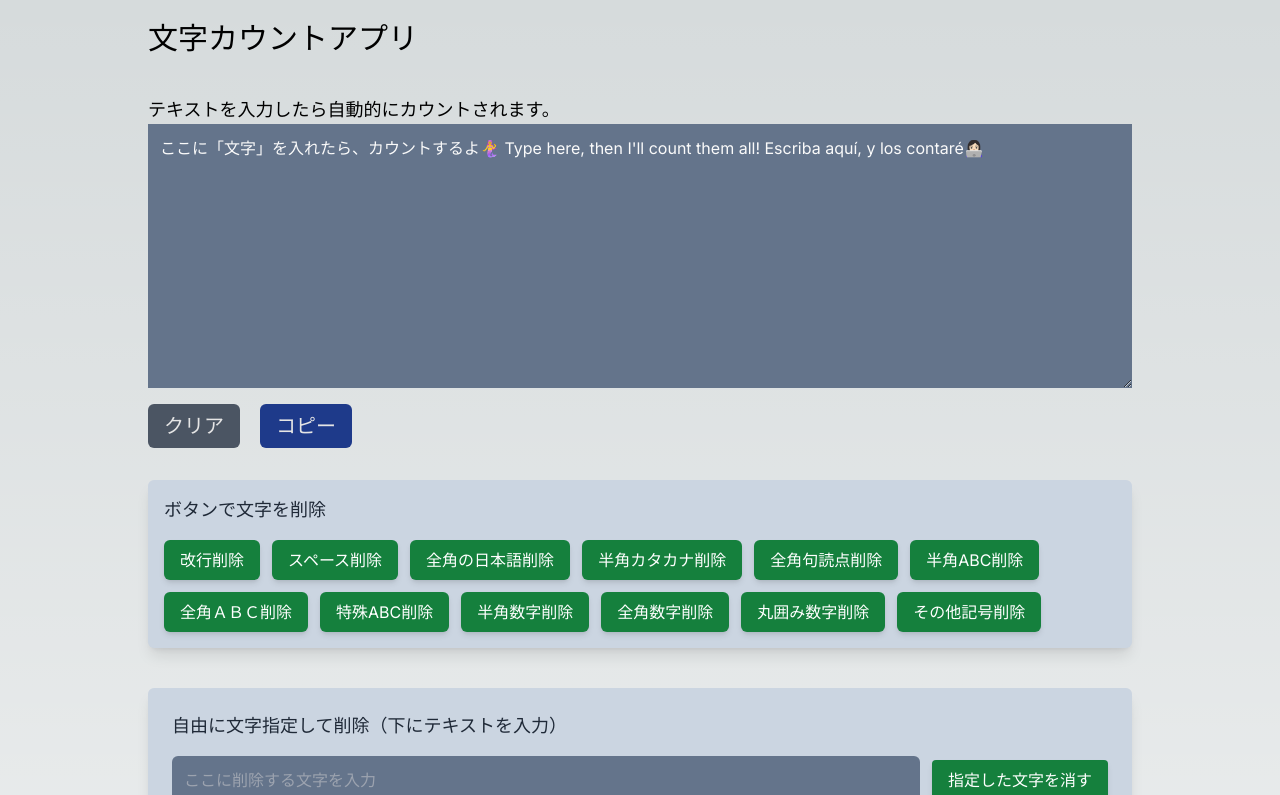
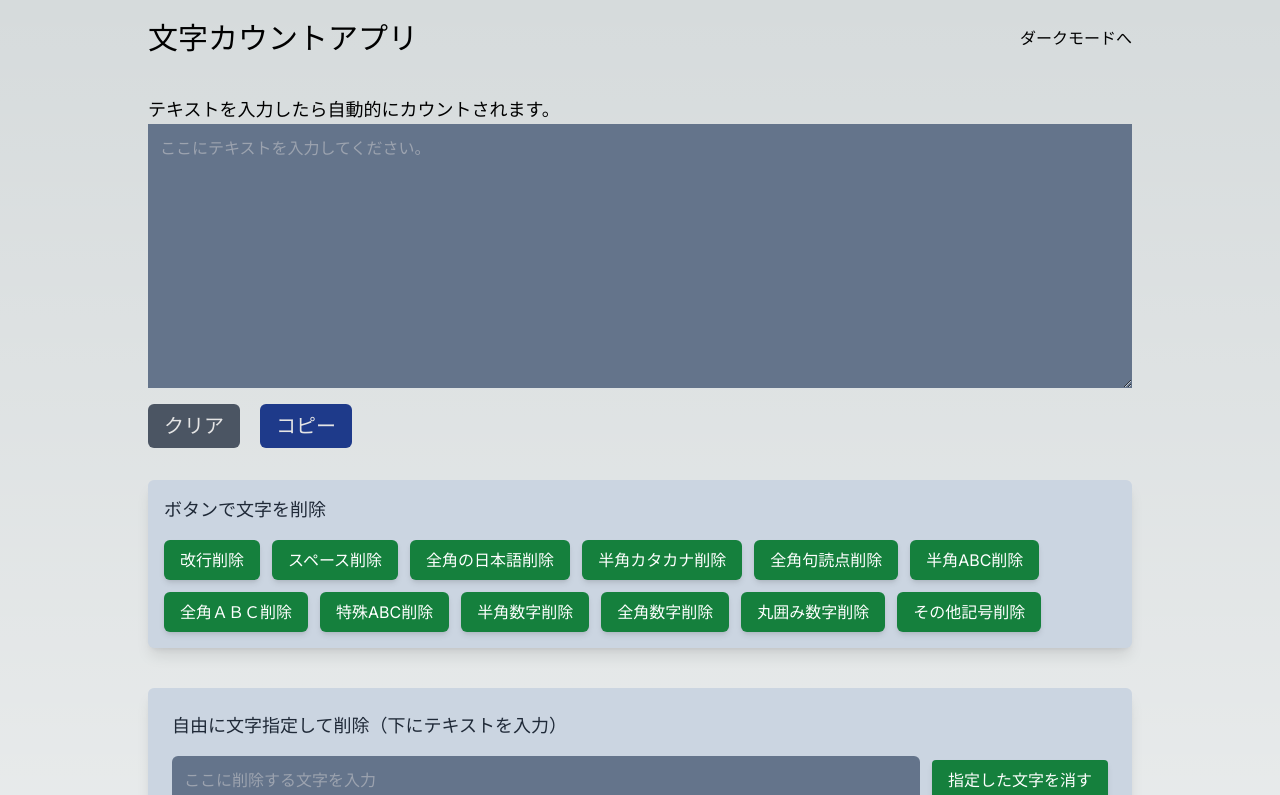
Before and after one commit to Toomootoomoo007/Characters-and-Words-Counting-Site, a Next.js app: page / in a window 1280 px wide. Shown: the top 795 px of the page. Built offline with nearby package versions, Linux system fonts and the light colour scheme.

Commit message:
ダークモード

```diff
--- a/app/globals.css
+++ b/app/globals.css
@@ -8,12 +8,10 @@
   --background-end-rgb: 255, 255, 255;
 }
 
-@media (prefers-color-scheme: dark) {
-  :root {
-    --foreground-rgb: 255, 255, 255;
-    --background-start-rgb: 0, 0, 0;
-    --background-end-rgb: 0, 0, 0;
-  }
+html.dark {
+  --foreground-rgb: 255, 255, 255;
+  --background-start-rgb: 0, 0, 0;
+  --background-end-rgb: 0, 0, 0;
 }
 
 body {
--- a/app/layout.tsx
+++ b/app/layout.tsx
@@ -7,7 +7,7 @@ const inter = Inter({ subsets: ["latin"] });
 export const metadata: Metadata = {
   title: "文字数カウントサイト",
   description:
-    "文字列を入れたら字数、単語数をカウントします。日本語でも英語でもカウントできます。",
+    "文章を入れたら文字数をカウントします。日本語も英語もスペイン語もカウントできます。",
 };
 
 export default function RootLayout({
--- a/app/page.tsx
+++ b/app/page.tsx
@@ -21,15 +21,12 @@ import {
 } from "@/libs/charUtils";
 import { regexes } from "@/libs/regexs";
 import DeleteBtn from "@/components/DeleteBtn";
-
-const initialLetters =
-  "ここに「文字」を入れたら、カウントするよ🧜‍♀️ Type here, then I'll count them all! Escriba aquí, y los contaré👩🏻‍💻";
+import DarkMode from "@/components/DarkMode";
 
 export default function Home() {
   const [chars, setChars] = useState<string>(""); //消す文字のインプット管理
 
-  const { text, setText, charCount, clearTexts } =
-    useTextManipulation(initialLetters);
+  const { text, setText, charCount, clearTexts } = useTextManipulation("");
 
   const handleTextChange = (event: React.ChangeEvent<HTMLTextAreaElement>) => {
     setText(event.target.value);
@@ -200,7 +197,10 @@ export default function Home() {
   return (
     <main className="m-auto max-w-256 mb-10">
       <section className="min-h-screen p-5 mx-auto w-full">
-        <h1 className="text-3xl">文字カウントアプリ</h1>
+        <div className="flex justify-between">
+          <h1 className="text-3xl">文字カウントアプリ</h1>
+          <DarkMode />
+        </div>
         <div className="mt-10">
           <form action="/" className="block w-full m-auto">
             <label htmlFor="textarea" className="block text-lg">
@@ -330,7 +330,10 @@ export default function Home() {
               {tableData.map((data) => {
                 if (data.type === "title") {
                   return (
-                    <tr className="bg-blue-100" key={data.label}>
+                    <tr
+                      className="bg-blue-100 dark:bg-blue-900"
+                      key={data.label}
+                    >
                       <th colSpan={2} className="p-2 text-left">
                         {data.label}
                       </th>
@@ -339,7 +342,10 @@ export default function Home() {
                 }
                 if (data.type === "data") {
                   return (
-                    <tr className="border-b" key={data.label}>
+                    <tr
+                      className="border-b dark:border-cyan-900"
+                      key={data.label}
+                    >
                       <td className="p-2 pl-4">{data.label}</td>
                       <td className="p-2 pr-4 text-right">
                         <span className="text-2xl font-semibold">
--- /dev/null
+++ b/components/DarkMode.tsx
@@ -0,0 +1,40 @@
+"use client";
+
+import React, { useEffect, useState } from "react";
+
+const DarkMode = () => {
+  const [isDarkMode, setIsDarkMode] = useState(false);
+  useEffect(() => {
+    const userTheme = localStorage.getItem("theme");
+    const osPrefersDark = window.matchMedia(
+      "(prefers-color-scheme: dark)"
+    ).matches;
+    if (userTheme === "dark" || (!userTheme && osPrefersDark)) {
+      document.documentElement.classList.add("dark");
+      setIsDarkMode(true);
+    } else {
+      document.documentElement.classList.remove("dark");
+      setIsDarkMode(false);
+    }
+  }, []);
+
+  const toggleDarkMode = () => {
+    if (document.documentElement.classList.contains("dark")) {
+      document.documentElement.classList.remove("dark");
+      localStorage.setItem("theme", "light");
+      setIsDarkMode(false);
+    } else {
+      document.documentElement.classList.add("dark");
+      localStorage.setItem("theme", "dark");
+      setIsDarkMode(true);
+    }
+  };
+
+  return (
+    <button onClick={toggleDarkMode}>
+      {isDarkMode ? "ライトモードへ" : "ダークモードへ"}
+    </button>
+  );
+};
+
+export default DarkMode;
--- a/libs/regexs.tsx
+++ b/libs/regexs.tsx
@@ -1,6 +1,6 @@
 export const regexes = {
   fullWidthJap:
-    /^(?![\u309B\u309C\u309D\u309E\u30A0\u30FD\u3006\u3007\u30FB])[\u3040-\u309F\u30A0-\u30FF\u3400-\u4DBF\u4E00-\u9FFF\uD840-\uD87F\u3005][\uDC00-\uDFFF]?/,
+    /^(?![\u309B\u309C\u30A0\u30FE\u30FF\u30FD\u3006\u3007\u30FB])[\u3005\u3040-\u309F\u30A0-\u30FF\u3400-\u4DBF\u4E00-\u9FFF\uD840-\uD87F][\uDC00-\uDFFF]?/,
   halfWidthKatakana: /^(?![\uFF61-\uFF65\uFF70\uFF9E\uFF9F])[\uFF61-\uFF9F]/,
   halfWidthAlphabet: /[A-Za-z]/,
   fullWidthAlphabet: /[\uFF21-\uFF3A\uFF41-\uFF5A]/,
```
